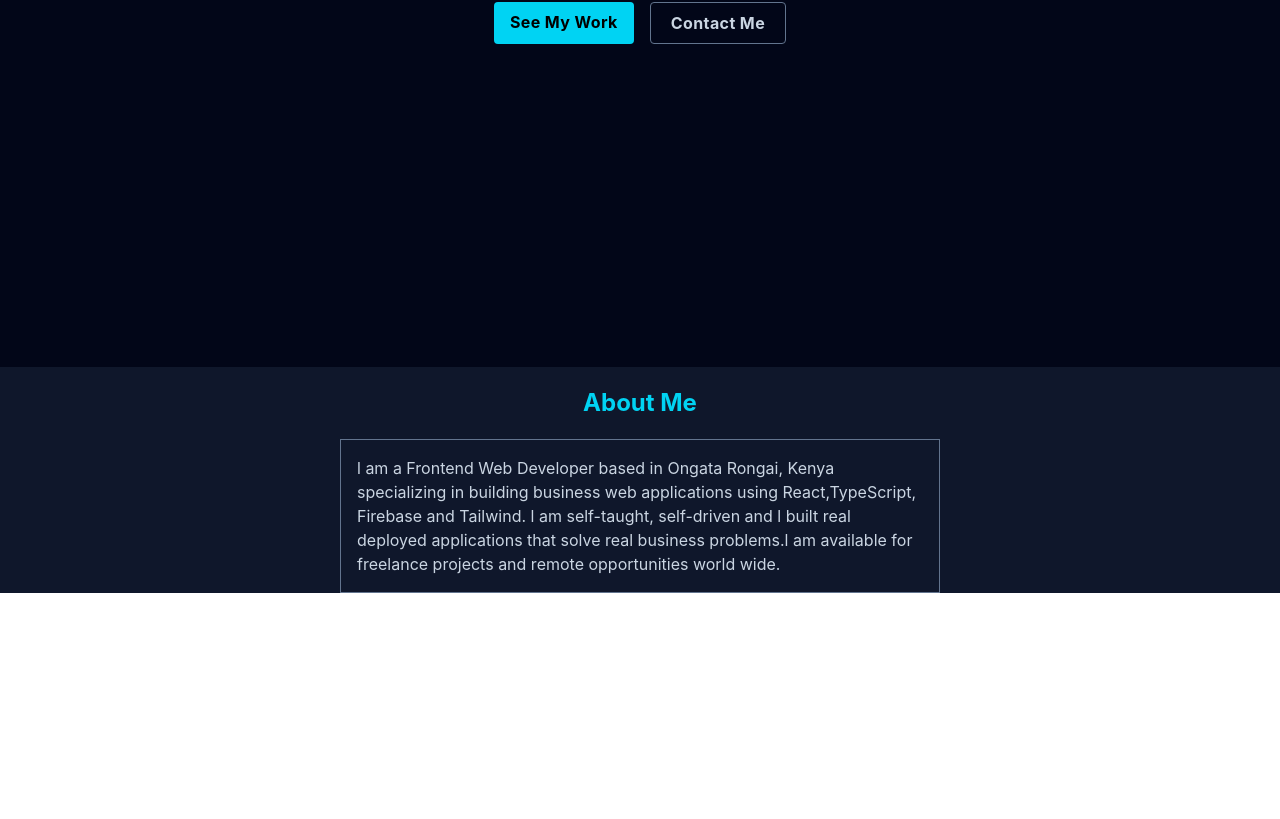
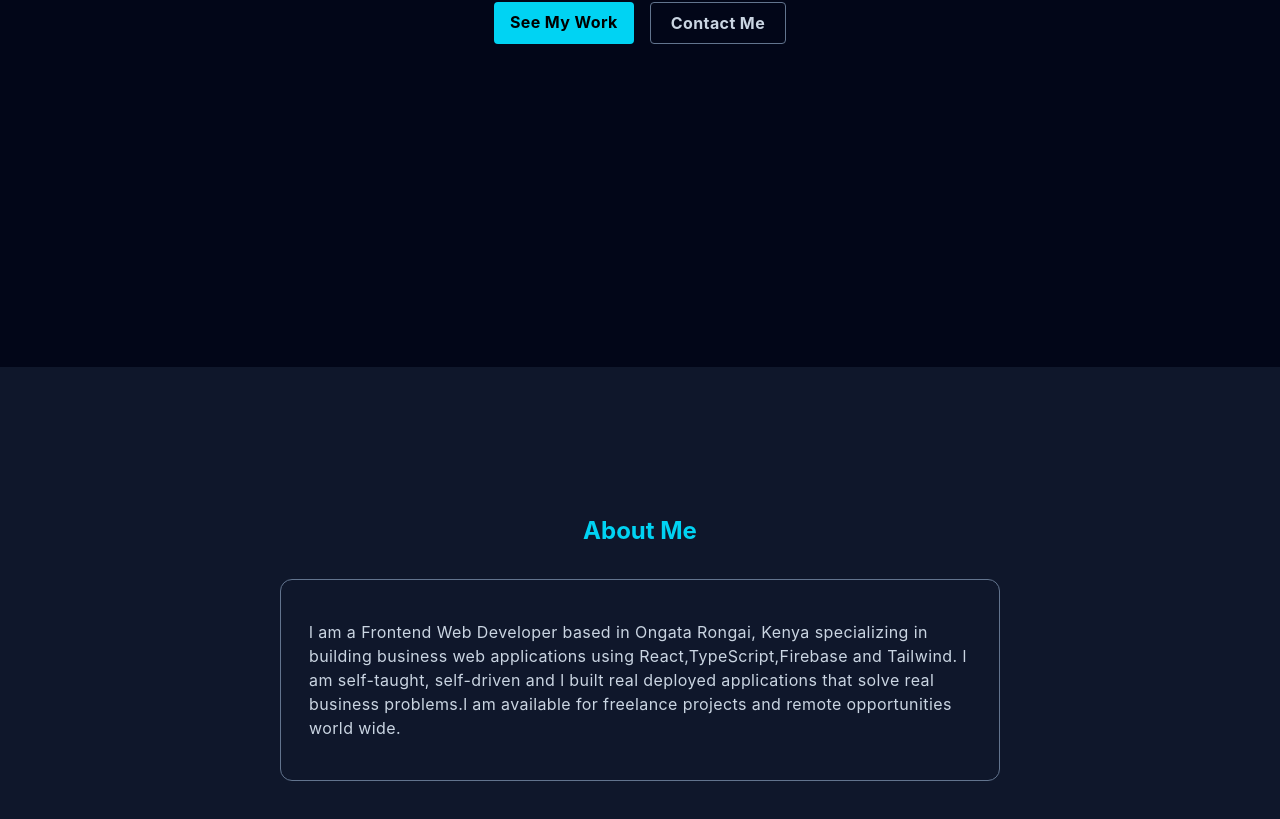
Before and after one commit to Brian9975/Brian-Kariuki, a React (Vite) app: page / in a window 1280 px wide. Shown: the part 433-1252 px from the top of the page. Before the commit the page ends 1026 px from the top, so only its background shows below. Built offline with nearby package versions, Linux system fonts and the light colour scheme.

Commit message:
Done about section

```diff
--- a/src/App.tsx
+++ b/src/App.tsx
@@ -24,11 +24,11 @@ function App() {
   </section>
 
   {/* About Section */}
-  <section id="about" className="bg-slate-900 text-center">
-   <h1 className="text-cyan-400 text-2xl font-bold py-5">About Me</h1>
+  <section id="about" className="bg-slate-900 py-32 text-center">
+   <h1 className="text-cyan-400 text-2xl font-bold pt-5">About Me</h1>
    <div className="  flex justify-center items-center">
-    <div className="w-150 border mx-5 p-4 border-slate-500">
-    <p className="text-slate-300 text-left">l am a Frontend Web Developer based in Ongata Rongai, Kenya specializing in building business web applications using React,TypeScript, Firebase and Tailwind.
+    <div className="w-180 border my-8 mx-5 px-7 py-10 tracking-wide rounded-xl border-slate-500">
+    <p className="text-slate-300 text-left">l am a Frontend Web Developer based in Ongata Rongai, Kenya specializing in building business web applications using React,TypeScript,Firebase and Tailwind.
       l am self-taught, self-driven and l built real deployed applications that solve real business problems.l am available for freelance projects and remote opportunities world wide.
     </p>
     </div>
```
